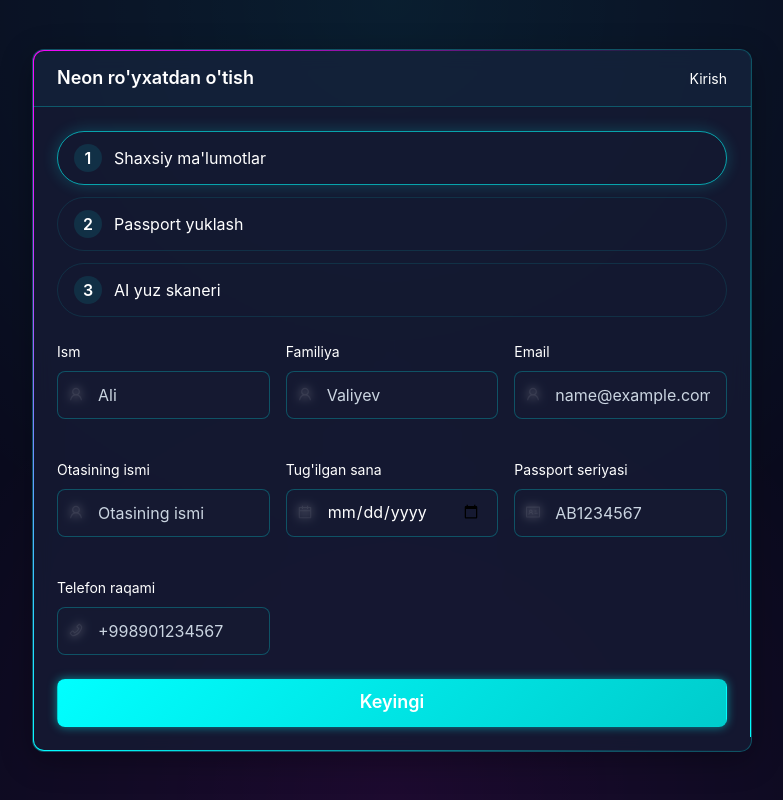
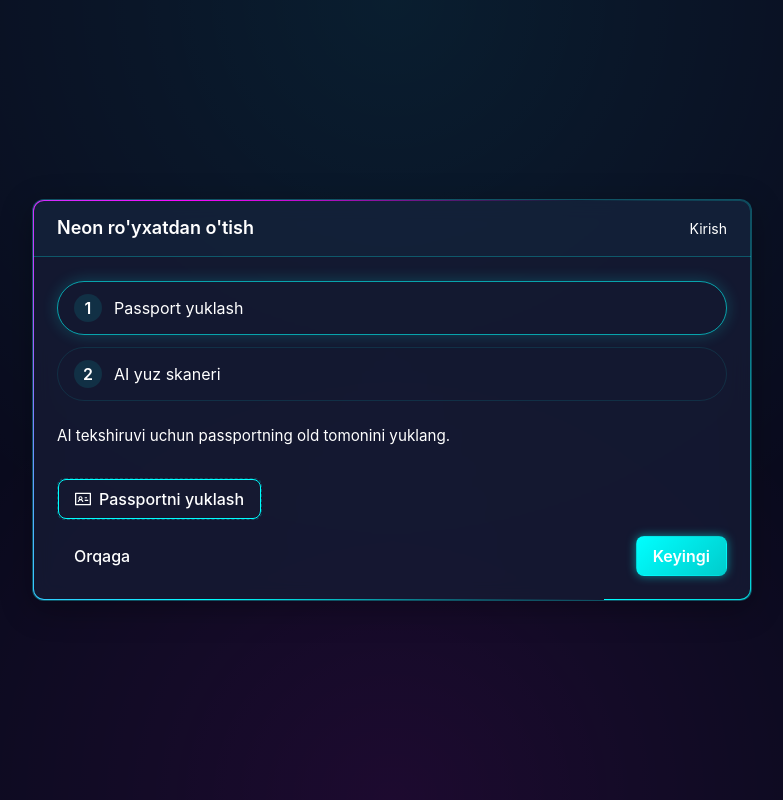
Before and after one commit to qq6451565-source/ai_platforma, a React (Vite) app in the folder frontend/: page /register in a window 1280 px wide. Shown: the whole page, without its empty margins (248-1031 px from the left). Built offline with nearby package versions, Linux system fonts and the light colour scheme; no server answers.

Commit message:
auto update

```diff
--- a/frontend/src/locales/en.json
+++ b/frontend/src/locales/en.json
@@ -211,6 +211,9 @@
     "credentialsTitle": "Login details",
     "credentialsUser": "Username: {{username}}",
     "credentialsPass": "Password: {{password}}",
-    "credentialsNote": "Please save these credentials. Only profile is available until admin approval."
+    "credentialsNote": "Please save these credentials. Only profile is available until admin approval.",
+    "username": "Username",
+    "usernameRequired": "Enter username",
+    "usernamePlaceholder": "Ali Valiyev"
   }
 }
--- a/frontend/src/locales/ru.json
+++ b/frontend/src/locales/ru.json
@@ -210,6 +210,9 @@
     "credentialsTitle": "?????? ??? ?????",
     "credentialsUser": "?????: {{username}}",
     "credentialsPass": "??????: {{password}}",
-    "credentialsNote": "????????? ??? ??????. ?? ????????????? ??????? ???????? ?????? ???????."
+    "credentialsNote": "????????? ??? ??????. ?? ????????????? ??????? ???????? ?????? ???????.",
+    "username": "????? (username)",
+    "usernameRequired": "??????? username",
+    "usernamePlaceholder": "Ali Valiyev"
   }
 }
--- a/frontend/src/locales/uz.json
+++ b/frontend/src/locales/uz.json
@@ -211,6 +211,9 @@
     "credentialsTitle": "Kirish ma'lumotlari",
     "credentialsUser": "Login: {{username}}",
     "credentialsPass": "Parol: {{password}}",
-    "credentialsNote": "Bu ma'lumotlarni saqlab qo'ying. Admin tasdiqlaguncha faqat profil ko'rinadi."
+    "credentialsNote": "Bu ma'lumotlarni saqlab qo'ying. Admin tasdiqlaguncha faqat profil ko'rinadi.",
+    "username": "Username",
+    "usernameRequired": "Username kiriting",
+    "usernamePlaceholder": "Ali Valiyev"
   }
 }
--- a/frontend/src/pages/Register.tsx
+++ b/frontend/src/pages/Register.tsx
@@ -1,42 +1,19 @@
-import { CalendarOutlined, IdcardOutlined, PhoneOutlined, UserOutlined } from "@ant-design/icons";
-import { Form, Upload, message, Modal } from "antd";
+import { IdcardOutlined } from "@ant-design/icons";
+import { Upload, message, Modal } from "antd";
 import { useEffect, useMemo, useRef, useState } from "react";
 import { Link, useNavigate } from "react-router-dom";
 import { useTranslation } from "react-i18next";
 import { register } from "../api/auth";
-import { Button, Input, Card } from "../components/ui";
+import { Button, Card } from "../components/ui";
 import "./Register.css";
-
-type ProfileFormValuesRaw = {
-  first_name: string;
-  last_name: string;
-  email: string;
-  patronymic: string;
-  birth_date: string | { format?: (pattern: string) => string };
-  passport_series: string;
-  phone: string;
-};
-
-type ProfileFormValues = {
-  first_name: string;
-  last_name: string;
-  email: string;
-  patronymic: string;
-  birth_date: string;
-  passport_series: string;
-  phone: string;
-};
 
 const RegisterPage = () => {
   const { t } = useTranslation();
   const navigate = useNavigate();
-  const [form] = Form.useForm();
-  const maxBirthDate = new Date().toISOString().split("T")[0];
   const [currentStep, setCurrentStep] = useState(0);
   const [loading, setLoading] = useState(false);
   const [passportFile, setPassportFile] = useState<File | null>(null);
   const [passportPreview, setPassportPreview] = useState<string | null>(null);
-  const [profileData, setProfileData] = useState<ProfileFormValues | null>(null);
   const [selfieFile, setSelfieFile] = useState<File | null>(null);
   const [faceVerified, setFaceVerified] = useState(false);
   const [cameraActive, setCameraActive] = useState(false);
@@ -44,7 +21,7 @@ const RegisterPage = () => {
   const canvasRef = useRef<HTMLCanvasElement | null>(null);
 
   const stepTitles = useMemo(
-    () => [t("register.steps.personal"), t("register.steps.passport"), t("register.steps.face")],
+    () => [t("register.steps.passport"), t("register.steps.face")],
     [t]
   );
 
@@ -69,41 +46,17 @@ const RegisterPage = () => {
   }, []);
 
   useEffect(() => {
-    if (currentStep !== 2 && cameraActive) {
+    if (currentStep !== 1 && cameraActive) {
       stopCamera();
     }
   }, [currentStep, cameraActive]);
-
-  const normalizeBirthDate = (value: ProfileFormValuesRaw["birth_date"]) => {
-    if (!value) return "";
-    if (typeof value === "string") return value;
-    if (typeof value.format === "function") return value.format("YYYY-MM-DD");
-    return "";
-  };
-
-  const handleProfileSubmit = (values: ProfileFormValuesRaw) => {
-    const normalizedBirthDate = normalizeBirthDate(values.birth_date);
-    if (!normalizedBirthDate || normalizedBirthDate.length < 10) {
-      message.error(t("register.birthYearRequired"));
-      return;
-    }
-    const normalizedPassport = (values.passport_series || "").replace(/\s+/g, "").toUpperCase();
-    const payload = {
-      ...values,
-      birth_date: normalizedBirthDate,
-      passport_series: normalizedPassport,
-    };
-    setProfileData(payload);
-    message.success(t("register.profileSaved"));
-    setCurrentStep(1);
-  };
 
   const handlePassportUpload = () => {
     if (!passportFile) {
       message.warning(t("register.passportRequired"));
       return;
     }
-    setCurrentStep(2);
+    setCurrentStep(1);
   };
 
   const startCamera = async () => {
@@ -165,27 +118,13 @@ const RegisterPage = () => {
   };
 
   const handleFinish = async () => {
-    if (!profileData) {
-      message.warning(t("register.profileError"));
-      setCurrentStep(0);
-      return;
-    }
     if (!passportFile || !selfieFile) {
       message.warning(t("register.passportRequired"));
       return;
     }
     try {
       setLoading(true);
-      const fullName = `${profileData.first_name} ${profileData.last_name}`.trim();
       const res = await register({
-        first_name: profileData.first_name,
-        last_name: profileData.last_name,
-        full_name: fullName,
-        email: profileData.email,
-        phone: profileData.phone,
-        patronymic: profileData.patronymic,
-        birth_date: profileData.birth_date,
-        passport_series: profileData.passport_series,
         passport_front: passportFile,
         selfie_image: selfieFile,
       });
@@ -241,79 +180,6 @@ const RegisterPage = () => {
           </div>
 
           {currentStep === 0 && (
-            <Form
-              form={form}
-              layout="vertical"
-              onFinish={handleProfileSubmit}
-              onFinishFailed={({ errorFields }) => {
-                const firstError = errorFields?.[0]?.errors?.[0];
-                if (firstError) {
-                  message.error(firstError);
-                }
-              }}
-              requiredMark={false}
-            >
-              <div className="wizard-grid">
-                <Form.Item
-                  label={t("register.firstName")}
-                  name="first_name"
-                  rules={[{ required: true, message: t("register.firstNameRequired") }]}
-                >
-                  <Input icon={<UserOutlined />} placeholder={t("register.firstNamePlaceholder")} />
-                </Form.Item>
-                <Form.Item
-                  label={t("register.lastName")}
-                  name="last_name"
-                  rules={[{ required: true, message: t("register.lastNameRequired") }]}
-                >
-                  <Input icon={<UserOutlined />} placeholder={t("register.lastNamePlaceholder")} />
-                </Form.Item>
-                <Form.Item
-                  label={t("register.email")}
-                  name="email"
-                  rules={[
-                    { required: true, message: t("register.emailRequired") },
-                    { type: "email", message: t("register.emailInvalid") },
-                  ]}
-                >
-                  <Input icon={<UserOutlined />} placeholder={t("register.emailPlaceholder")} type="email" />
-                </Form.Item>
-                <Form.Item
-                  label={t("register.patronymic")}
-                  name="patronymic"
-                  rules={[{ required: true, message: t("register.patronymicRequired") }]}
-                >
-                  <Input icon={<UserOutlined />} placeholder={t("register.patronymicPlaceholder")} />
-                </Form.Item>
-                <Form.Item
-                  label={t("register.birthYear")}
-                  name="birth_date"
-                  rules={[{ required: true, message: t("register.birthYearRequired") }]}
-                >
-                  <Input icon={<CalendarOutlined />} type="date" max={maxBirthDate} />
-                </Form.Item>
-                <Form.Item
-                  label={t("register.passportSeries")}
-                  name="passport_series"
-                  rules={[{ required: true, message: t("register.passportSeriesRequired") }]}
-                >
-                  <Input icon={<IdcardOutlined />} placeholder="AB1234567" />
-                </Form.Item>
-                <Form.Item
-                  label={t("register.phoneNumber")}
-                  name="phone"
-                  rules={[{ required: true, message: t("register.phoneRequired") }]}
-                >
-                  <Input icon={<PhoneOutlined />} placeholder={t("register.phonePlaceholder")} />
-                </Form.Item>
-              </div>
-              <Button type="submit" block isLoading={loading} size="lg" onClick={() => form.submit()}>
-                {t("common.next")}
-              </Button>
-            </Form>
-          )}
-
-          {currentStep === 1 && (
             <div className="wizard-step-body">
               <p className="wizard-text">{t("register.passportSubtitle")}</p>
               <Upload
@@ -340,7 +206,7 @@ const RegisterPage = () => {
                 </div>
               )}
               <div className="wizard-actions">
-                <Button variant="ghost" onClick={() => setCurrentStep(0)}>
+                <Button variant="ghost" onClick={() => navigate("/login")}>
                   {t("common.back")}
                 </Button>
                 <Button onClick={handlePassportUpload} isLoading={loading}>
@@ -350,7 +216,7 @@ const RegisterPage = () => {
             </div>
           )}
 
-          {currentStep === 2 && (
+          {currentStep === 1 && (
             <div className="wizard-step-body">
               <p className="wizard-text">{t("register.faceSubtitle")}</p>
               <div className="scanner-section">
@@ -375,7 +241,7 @@ const RegisterPage = () => {
               </div>
 
               <div className="wizard-actions">
-                <Button variant="ghost" onClick={() => setCurrentStep(1)}>
+                <Button variant="ghost" onClick={() => setCurrentStep(0)}>
                   {t("common.back")}
                 </Button>
                 <Button onClick={handleFinish} disabled={!faceVerified}>
```
Also changed, not shown: 1 other file (tests, documents, lock files or other folders).
